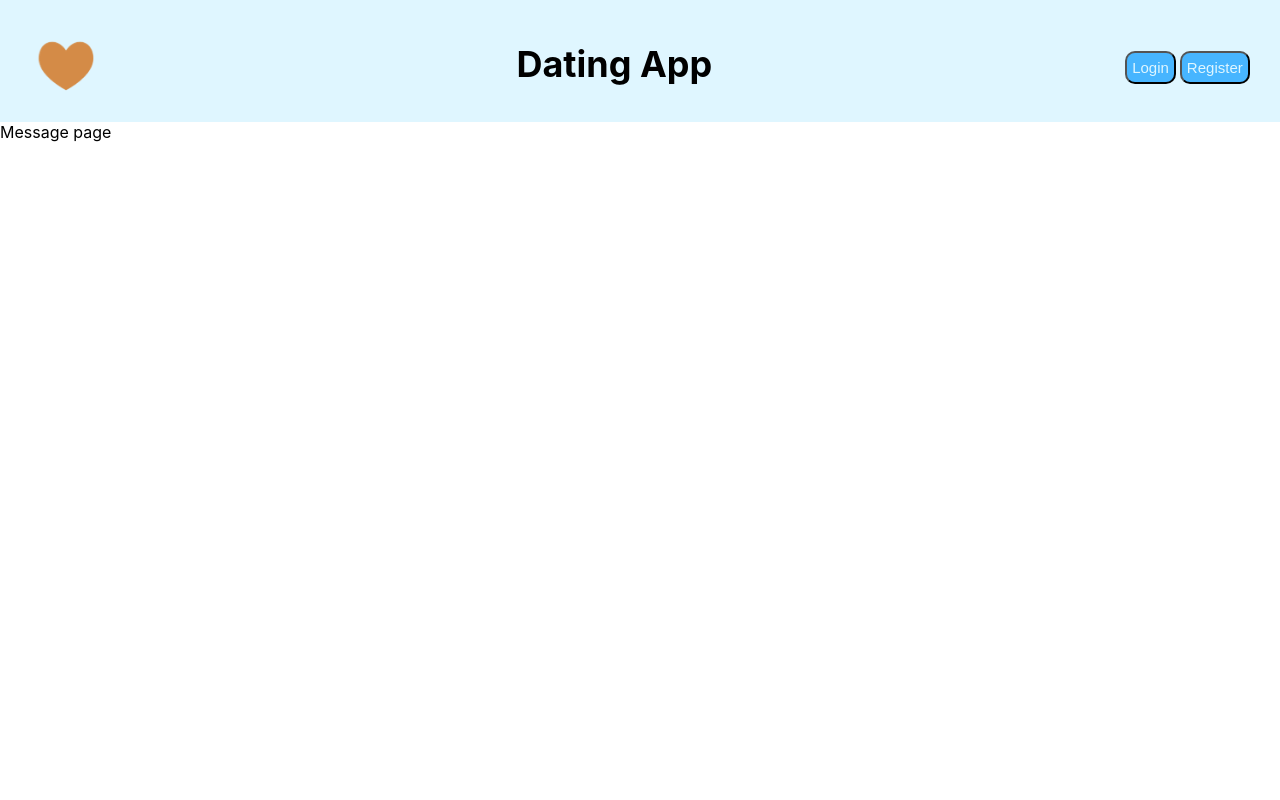
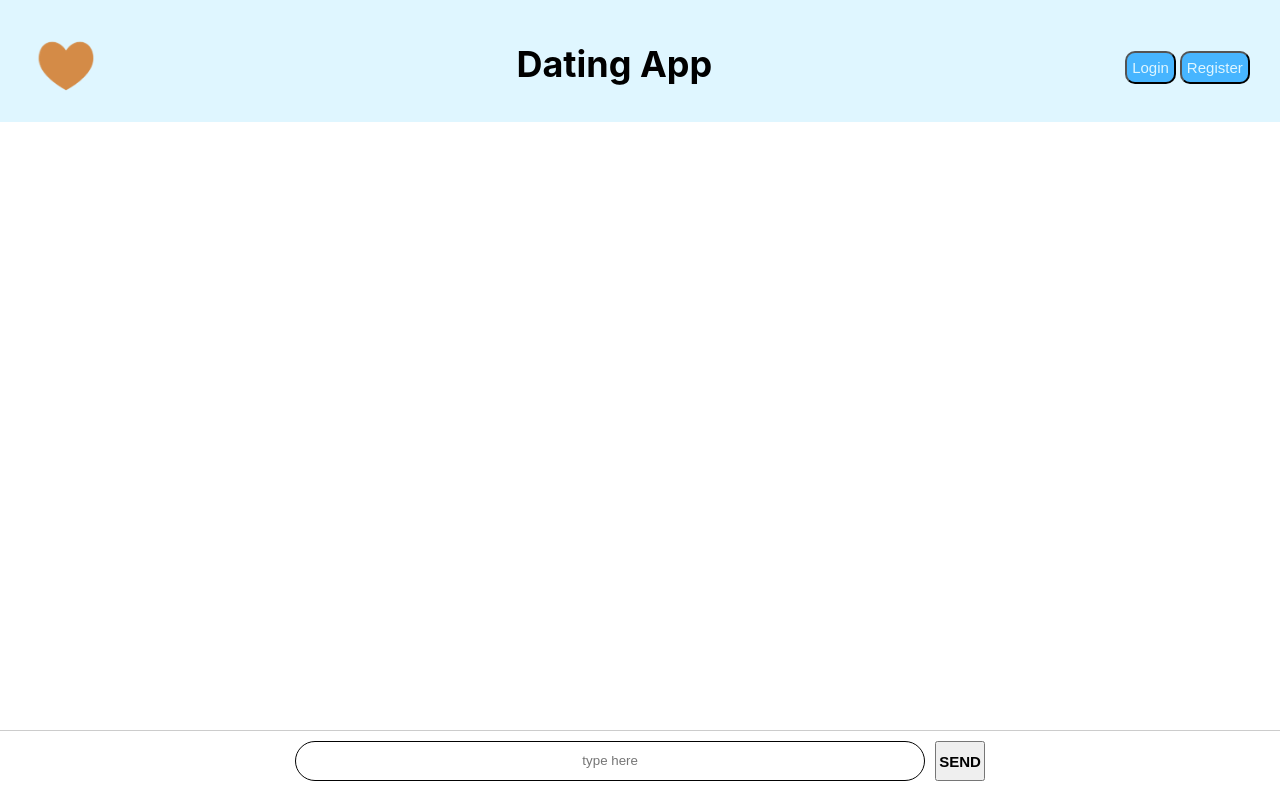
Before and after one commit to HseinKt/datingapp, a React (Create React App) app in the folder front_end/: page /message in a window 1280 px wide. Built offline with nearby package versions, Linux system fonts and the light colour scheme.

Commit message:
finished the chat message component

```diff
--- /dev/null
+++ b/front_end/src/components/message_page/chat-text/index.js
@@ -0,0 +1,9 @@
+const ChatText = () => {
+    return (
+        <div className="chatTextContainer">
+
+        </div>
+     );
+}
+
+export default ChatText;
--- /dev/null
+++ b/front_end/src/components/message_page/chat/index.js
@@ -0,0 +1,20 @@
+const Chat = (props) => {
+    return (
+        <div className="container">
+            <form onSubmit={props.handleMessageSend} className="formText">
+                <input
+                    type="text"
+                    className="inputText"
+                    placeholder="type here"
+                    value={props.value}
+                    onChange={props.handleValue}
+                />
+                <button type="submit" className="send">
+                    <div className="sendButton"><b>SEND</b></div>
+                </button>
+            </form>
+        </div>
+    );
+}
+
+export default Chat;
--- a/front_end/src/index.css
+++ b/front_end/src/index.css
@@ -128,7 +128,6 @@ a:hover {
 }
 
 /* login and register button */
-
 .header-container .lgn-reg {
   display: flex;
   flex-direction: row;
@@ -145,7 +144,6 @@ a:hover {
   font-size: 15px;
   height: 40%;
   cursor: pointer;
-
 }
 .login:hover {
   color: black;
@@ -231,7 +229,7 @@ a:hover {
   background-color: var(--orange);
 }
 
-/* Card users */
+/* Card */
 .cards {
   display: flex;
   flex-direction: row;
@@ -319,28 +317,38 @@ a:hover {
   color: black;
 }
 
-
-
-
-
-
-
-
-
-@media only screen and (max-width: 608px) {
-  .logo{
-    width: 60px;
-  }
-  .header-container .title {
-    font-size: smaller;
-  }
+/* Message Page */
+/* Chat */
+.formText {
+  display: flex;
+  flex-direction: row;
+  justify-content: center;
+  border-top: 1px solid #ccc;
+  padding: 10px;
+  padding-bottom: 1.5%;
+  width: 100%;
+  position: absolute;
+  bottom: 0;
 }
-
-@media only screen and (max-width: 500px) {
-  .logo{
-    width: 50px;
-  }
-  .header-container .title {
-    font-size: x-small;
-  }
+.inputText {
+  width: 50%;
+  height: 40px;
+  border-radius: 50px;
+  border: 1px solid #030303;
+  text-align: center;
 }
+.sendButton {
+  width: 20%;
+  height: 20px;
+  padding: 2px;
+  border-radius: 100%;
+  font-size: 15px;
+  cursor: pointer;
+}
+.sendButton:hover {
+  box-shadow: 4px 4px 10px rgba(0, 0, 0, 0.3);
+  color: #030303;
+}
+.send {
+  margin-left: 10px;
+}
--- a/front_end/src/pages/message_page/index.js
+++ b/front_end/src/pages/message_page/index.js
@@ -1,10 +1,23 @@
+import { useState } from "react";
+import Chat from "../../components/message_page/chat";
+import ChatText from "../../components/message_page/chat-text";
 import Header from "../../components/search_page/header";
 
 const MessagePage = () => {
+
+    const [value, setValue] = useState("");
+    const handleValue = (e) => {
+        setValue(e.target.value);
+    }
+
+    const handleMessageSend = (e) => {
+        e.preventDefault();
+    }
     return (
         <div>
             <Header />
-            Message page
+            <ChatText />
+            <Chat value={value} handleValue={handleValue} handleMessageSend={handleMessageSend}/>
         </div>
      );
 }
```
